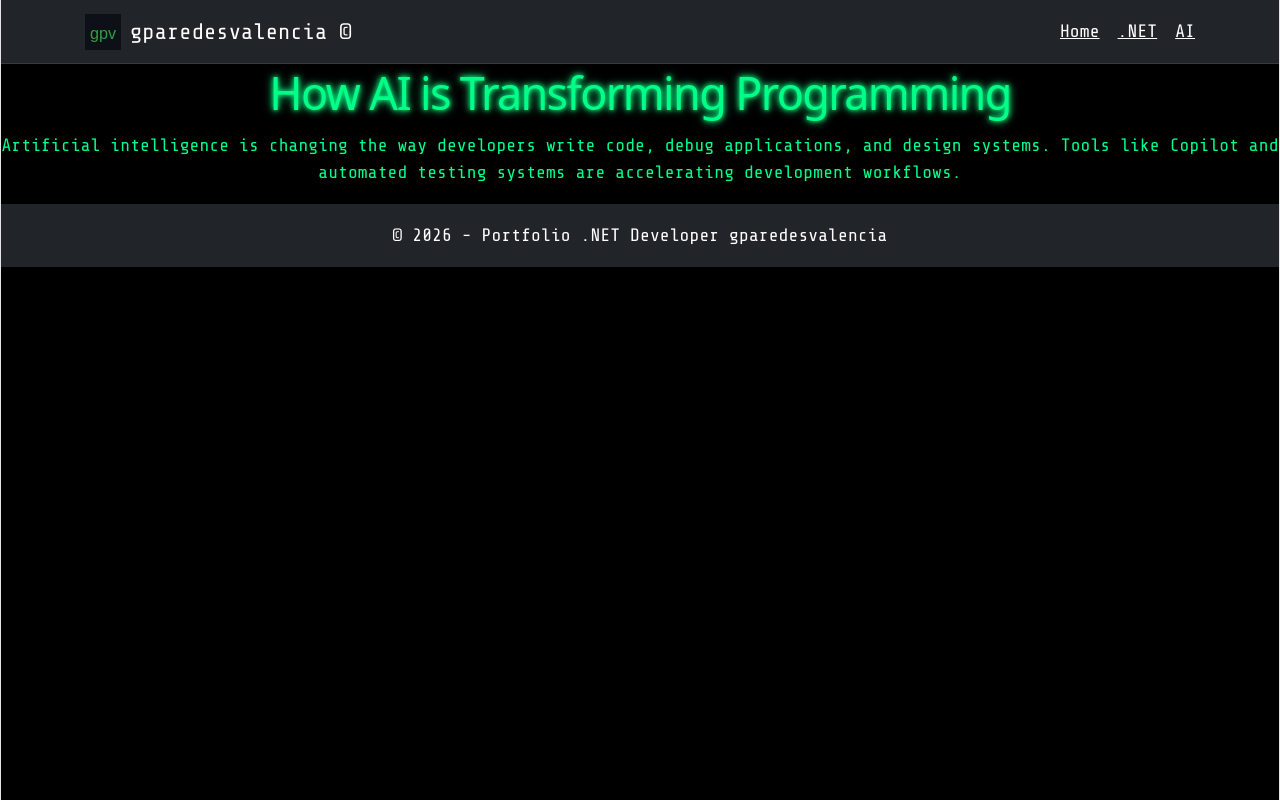
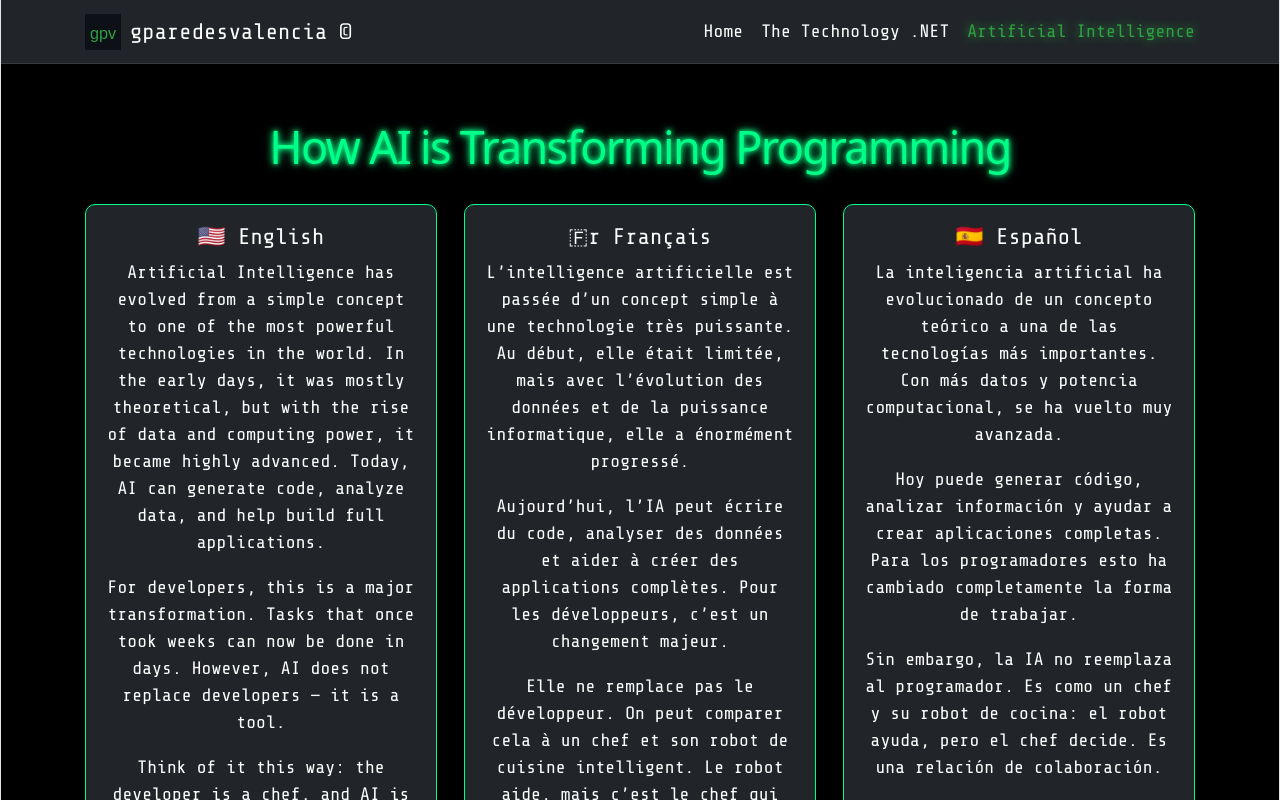
Before and after one commit to gparedesvalencia2022/portafolio-dotnet-react, a React (Vite) app in the folder portafolio-dotnet-react.client/: page /ai in a window 1280 px wide. Shown: the top 800 px of the page. Built offline with nearby package versions, Linux system fonts and the light colour scheme.

Commit message:
add css style to navigationbar

```diff
--- a/portafolio-dotnet-react.client/src/App.css
+++ b/portafolio-dotnet-react.client/src/App.css
@@ -107,3 +107,19 @@ h1, h2, h3, h4 {
 .navbar {
     border-bottom: 1px solid rgba(255,255,255,0.1);
 }
+
+.nav-link-custom {
+    text-decoration: none !important;
+    color: white;
+    transition: all 0.3s ease;
+}
+
+    .nav-link-custom:hover {
+        color: #2ea043; /* verde tipo GitHub */
+        text-shadow: 0 0 5px #2ea043, 0 0 10px #2ea043, 0 0 20px #2ea043;
+        transform: translateY(-1px);
+    }
+    .nav-link-custom.active {
+        color: #2ea043;
+        text-shadow: 0 0 10px #2ea043;
+    }
--- a/portafolio-dotnet-react.client/src/App.jsx
+++ b/portafolio-dotnet-react.client/src/App.jsx
@@ -7,22 +7,28 @@ import 'bootstrap/dist/css/bootstrap.min.css';
 
 function App() {
     return (
-        <>
+        <div className="d-flex flex-column min-vh-100">
+
             <BrowserRouter>
                 <Navbar />
 
-                <Routes>
-                    <Route path="/" element={<Home />} />
-                    <Route path="/dotnet" element={<DotNet />} />
-                    <Route path="/ai" element={<AIProgramming />} />
-                </Routes>
+                {/* CONTENIDO */}
+                <div className="flex-grow-1">
+                    <Routes>
+                        <Route path="/" element={<Home />} />
+                        <Route path="/dotnet" element={<DotNet />} />
+                        <Route path="/ai" element={<AIProgramming />} />
+                    </Routes>
+                </div>
+
             </BrowserRouter>
 
             {/* FOOTER */}
             <footer className="bg-dark text-white text-center p-3">
                 © 2026 - Portfolio .NET Developer gparedesvalencia
             </footer>
-        </>
+
+        </div>
     );
 }
 
--- a/portafolio-dotnet-react.client/src/components/Navbar.jsx
+++ b/portafolio-dotnet-react.client/src/components/Navbar.jsx
@@ -1,4 +1,4 @@
-import { Link } from "react-router-dom";
+import { NavLink } from "react-router-dom";
 
 export default function Navbar() {
     return (
@@ -19,9 +19,32 @@ export default function Navbar() {
                 </div>
 
                 <div>
-                    <Link className="text-white me-3" to="/">Home</Link>
-                    <Link className="text-white me-3" to="/dotnet">.NET</Link>
-                    <Link className="text-white" to="/ai">AI</Link>
+                    <NavLink
+                        to="/"
+                        className={({ isActive }) =>
+                            "nav-link-custom me-3 " + (isActive ? "active" : "")
+                        }
+                    >
+                        Home
+                    </NavLink>
+
+                    <NavLink
+                        to="/dotnet"
+                        className={({ isActive }) =>
+                            "nav-link-custom me-3 " + (isActive ? "active" : "")
+                        }
+                    >
+                        The Technology .NET
+                    </NavLink>
+
+                    <NavLink
+                        to="/ai"
+                        className={({ isActive }) =>
+                            "nav-link-custom " + (isActive ? "active" : "")
+                        }
+                    >
+                        Artificial Intelligence
+                    </NavLink>
                 </div>
             </div>
         </nav>
--- a/portafolio-dotnet-react.client/src/index.css
+++ b/portafolio-dotnet-react.client/src/index.css
@@ -109,3 +109,12 @@ code {
   padding: 4px 8px;
   background: var(--code-bg);
 }
+
+.card {
+    border: 1px solid rgba(255,255,255,0.1);
+    transition: transform 0.2s ease;
+}
+
+    .card:hover {
+        transform: translateY(-5px);
+    }
--- a/portafolio-dotnet-react.client/src/main.jsx
+++ b/portafolio-dotnet-react.client/src/main.jsx
@@ -8,5 +8,5 @@ import 'bootstrap/dist/css/bootstrap.min.css';
 createRoot(document.getElementById('root')).render(
   <StrictMode>
     <App />
-  </StrictMode>,
+  </StrictMode>
 )
--- a/portafolio-dotnet-react.client/src/pages/AIProgramming.jsx
+++ b/portafolio-dotnet-react.client/src/pages/AIProgramming.jsx
@@ -1,13 +1,76 @@
 export default function AIProgramming() {
     return (
-        <div>
-            <h1>How AI is Transforming Programming</h1>
+        <div className="container mt-5 mb-5">
 
-            <p>
-                Artificial intelligence is changing the way developers write code,
-                debug applications, and design systems. Tools like Copilot and
-                automated testing systems are accelerating development workflows.
-            </p>
+            {/* TÍTULO */}
+            <h1 className="mb-4 text-center">
+                How AI is Transforming Programming
+            </h1>
+
+            <div className="row g-4">
+
+                {/* ENGLISH */}
+                <div className="col-12 col-md-6 col-lg-4">
+                    <div className="card bg-dark text-white h-100 p-3">
+                        <h5>🇺🇸 English</h5>
+                        <p>
+                            Artificial Intelligence has evolved from a simple concept to one of the most powerful technologies in the world.
+                            In the early days, it was mostly theoretical, but with the rise of data and computing power, it became highly advanced.
+                            Today, AI can generate code, analyze data, and help build full applications.
+                        </p>
+                        <p>
+                            For developers, this is a major transformation. Tasks that once took weeks can now be done in days.
+                            However, AI does not replace developers — it is a tool.
+                        </p>
+                        <p>
+                            Think of it this way: the developer is a chef, and AI is a smart kitchen assistant.
+                            The assistant helps work faster, but the chef decides what to create.
+                            Together, they form a powerful collaboration.
+                        </p>
+                    </div>
+                </div>
+
+                {/* FRANÇAIS */}
+                <div className="col-12 col-md-6 col-lg-4">
+                    <div className="card bg-dark text-white h-100 p-3">
+                        <h5>🇫r Français</h5>
+                        <p>
+                            L’intelligence artificielle est passée d’un concept simple à une technologie très puissante.
+                            Au début, elle était limitée, mais avec l’évolution des données et de la puissance informatique, elle a énormément progressé.
+                        </p>
+                        <p>
+                            Aujourd’hui, l’IA peut écrire du code, analyser des données et aider à créer des applications complètes.
+                            Pour les développeurs, c’est un changement majeur.
+                        </p>
+                        <p>
+                            Elle ne remplace pas le développeur. On peut comparer cela à un chef et son robot de cuisine intelligent.
+                            Le robot aide, mais c’est le chef qui décide.
+                            C’est une collaboration entre humain et technologie.
+                        </p>
+                    </div>
+                </div>
+
+                {/* ESPAÑOL */}
+                <div className="col-12 col-md-6 col-lg-4">
+                    <div className="card bg-dark text-white h-100 p-3">
+                        <h5>🇪🇸 Español</h5>
+                        <p>
+                            La inteligencia artificial ha evolucionado de un concepto teórico a una de las tecnologías más importantes.
+                            Con más datos y potencia computacional, se ha vuelto muy avanzada.
+                        </p>
+                        <p>
+                            Hoy puede generar código, analizar información y ayudar a crear aplicaciones completas.
+                            Para los programadores esto ha cambiado completamente la forma de trabajar.
+                        </p>
+                        <p>
+                            Sin embargo, la IA no reemplaza al programador.
+                            Es como un chef y su robot de cocina: el robot ayuda, pero el chef decide.
+                            Es una relación de colaboración.
+                        </p>
+                    </div>
+                </div>
+
+            </div>
         </div>
     );
 }
--- a/portafolio-dotnet-react.client/src/pages/DotNet.jsx
+++ b/portafolio-dotnet-react.client/src/pages/DotNet.jsx
@@ -1,13 +1,66 @@
 export default function DotNet() {
     return (
-        <div>
-            <h1>.NET — The Technology I Love</h1>
+        <div className="container mt-5 mb-5">
 
-            <p>
-                .NET is a powerful framework that allows developers to build scalable,
-                high-performance applications. I enjoy working with ASP.NET Core,
-                building APIs, and structuring clean architectures.
-            </p>
+            {/* Titulo principal */}
+            <h1 className="mb-4 text-center">
+                .NET — The Technology I Love
+            </h1>
+
+            <div className="row g-4">
+
+                {/* ENGLISH */}
+                <div className="col-12 col-md-6 col-lg-4">
+                    <div className="card bg-dark text-white h-100 p-3">
+                        <h5>
+                            🇺🇸 English
+                        </h5>
+                        <p>
+                            .NET is a software platform created by Microsoft that has evolved significantly over time.
+                            At the beginning, it was mainly used for Windows applications.
+                            Today, it is a modern cross-platform framework that runs on Windows, Linux and macOS.
+                            It is widely used in North America by startups and large companies.
+                            In simple terms, .NET has become a powerful tool for building modern applications everywhere.
+                        </p>
+                    </div>
+                </div>
+
+                {/* FRANÇAIS */}
+                <div className="col-12 col-md-6 col-lg-4">
+                    <div className="card bg-dark text-white h-100 p-3">
+                        <h5>
+                            🇫🇷 Français
+                        </h5>
+                        <p>
+                            .NET est une plateforme créée par Microsoft qui a beaucoup évolué.
+                            Au début, elle servait surtout pour Windows.
+                            Aujourd’hui, c’est une technologie moderne et multiplateforme
+                            fonctionnant sur Windows, Linux et macOS.
+                            Elle est très utilisée en Amérique du Nord par des entreprises de toutes tailles.
+                            En résumé, .NET est devenu un outil puissant pour créer des applications modernes.
+                        </p>
+                    </div>
+                </div>
+
+                {/* ESPAÑOL */}
+                <div className="col-12 col-md-6 col-lg-4">
+                    <div className="card bg-dark text-white h-100 p-3">
+                        <h5>
+                            🇪🇸 Español
+                        </h5>
+                        <p>
+                            .NET es una plataforma creada por Microsoft que ha evolucionado mucho.
+                            Al inicio estaba enfocada en Windows.
+                            Hoy es una tecnología moderna y multiplataforma que funciona en Windows, Linux y macOS.
+                            Es ampliamente utilizada en América del Norte.
+                            En resumen, .NET se ha convertido en una herramienta poderosa para desarrollar aplicaciones modernas.
+                        </p>
+                    </div>
+                </div>
+
+            </div>
+
         </div>
+
     );
 }
```
